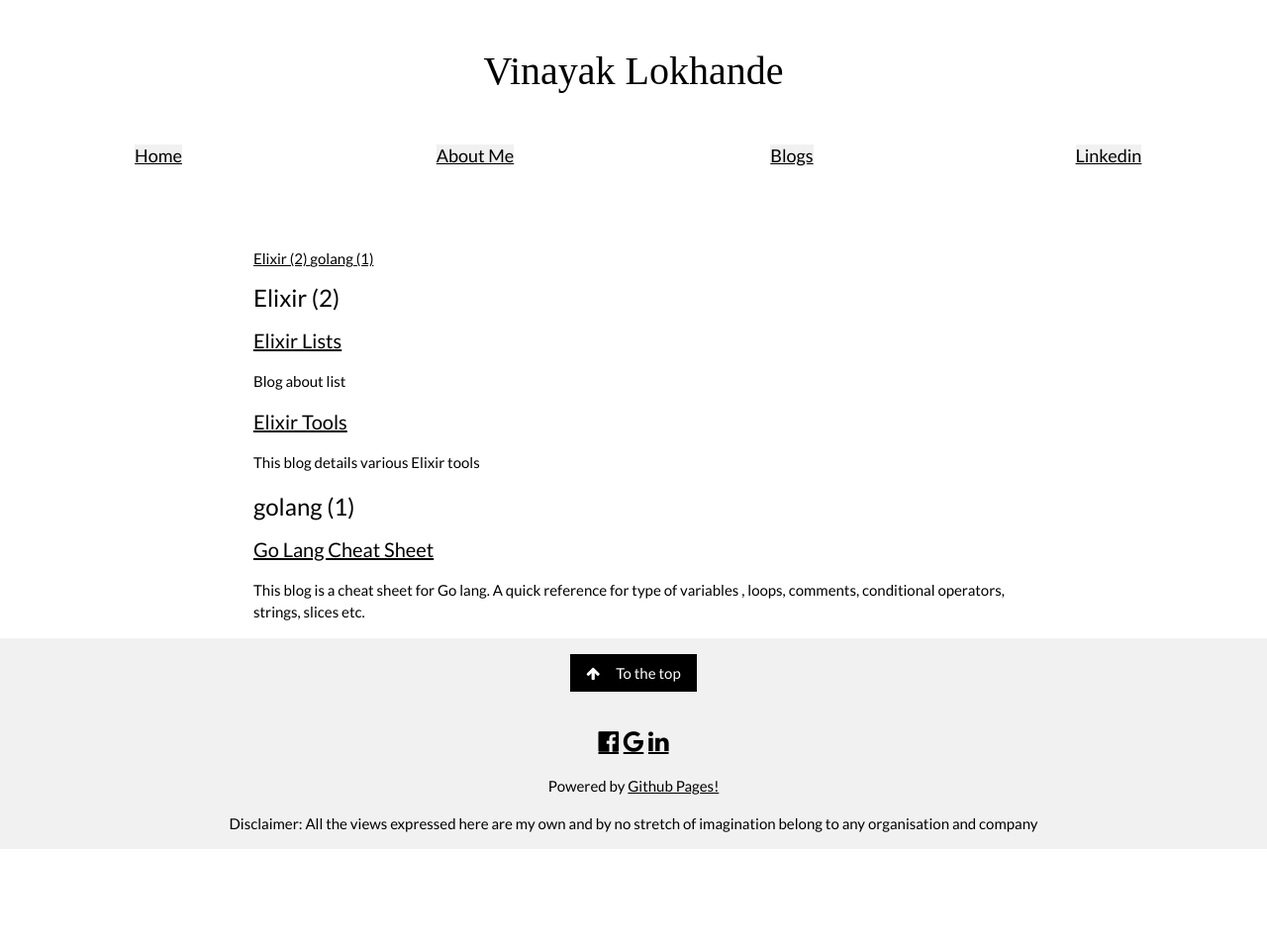
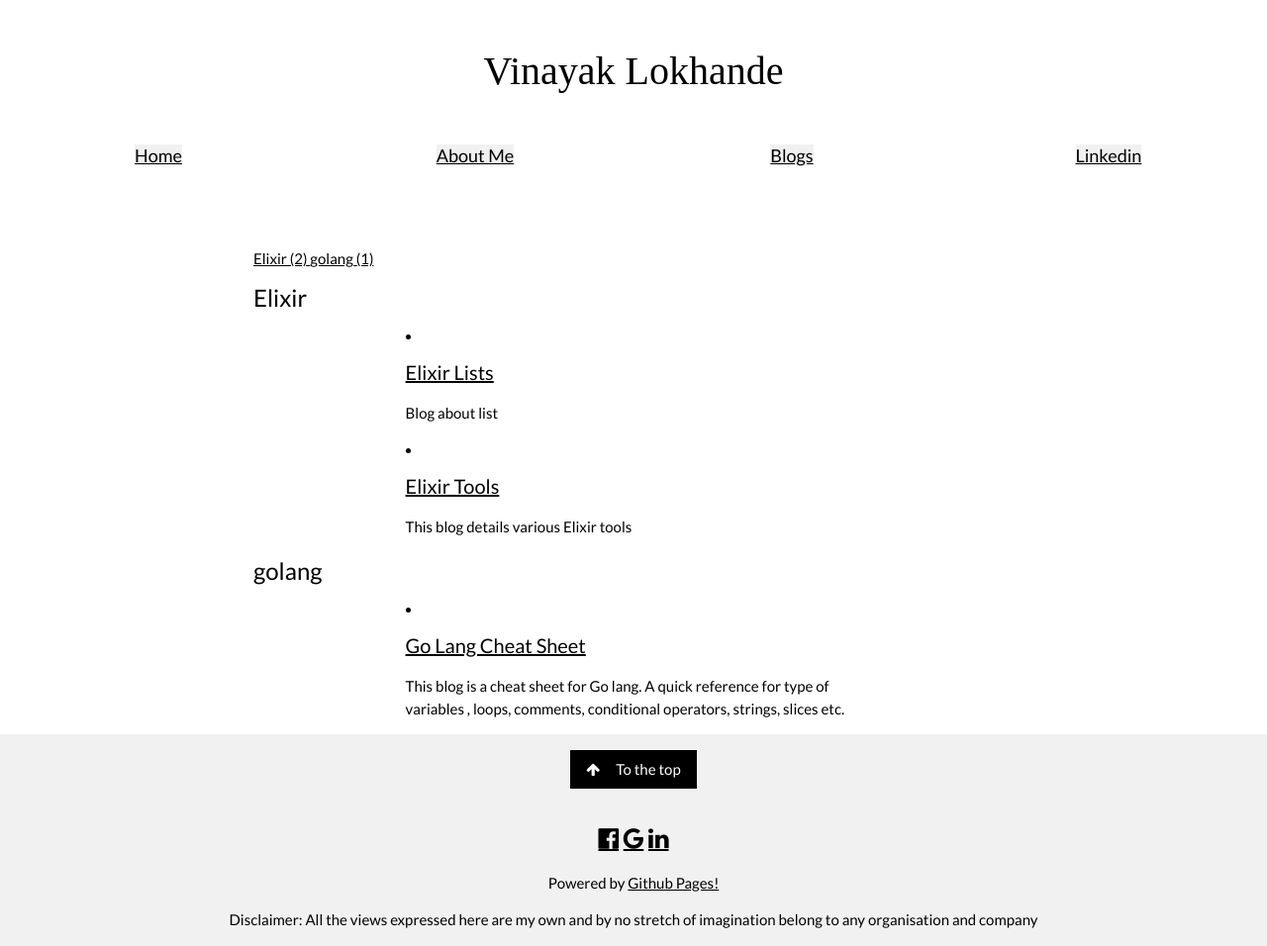
Before and after one commit to vinlok/vinlok.github.io, a Jekyll site: the page built from archivebycategory/index.md, in a window 1280 px wide and 956 px high. Shown: the whole window at 99% size. Built offline with Jekyll 4.4.1, drawn with Linux system fonts in a browser that asks for light colours.

Commit message:
Trying Category 13

```diff
--- a/archivebycategory/index.md
+++ b/archivebycategory/index.md
@@ -18,15 +18,17 @@ sitemap: false
 <div id="index" style="margin-left:auto;margin-right:auto;width:60%;">
     {% for category in categories %}
         <a name="{{ category[0] }}"></a>
-        <h3>{{ category[0] | replace:'-', ' ' }} ({{ category | last | size }})</h3>
+        <h3>{{ category[0] | replace:'-', ' ' }}</h3>
         {% assign sorted_posts = site.posts | sort: 'title' %}
         {% for post in sorted_posts %}
             {%if post.categories contains category[0]%}
+                <li style="margin-left:auto;margin-right:auto;width:60%;">
                 <h4>
                     <a href="{{ site.url }}{{ site.baseurl }}{{ post.url }}" title="{{ post.title }}">{{ post.title }}
                     </a>
                 </h4>
                 <p>{{ post.excerpt | strip_html | truncate: 160 }}</p>
+            </li>
             {%endif%}
         {% endfor %}
     {% endfor %}
```
